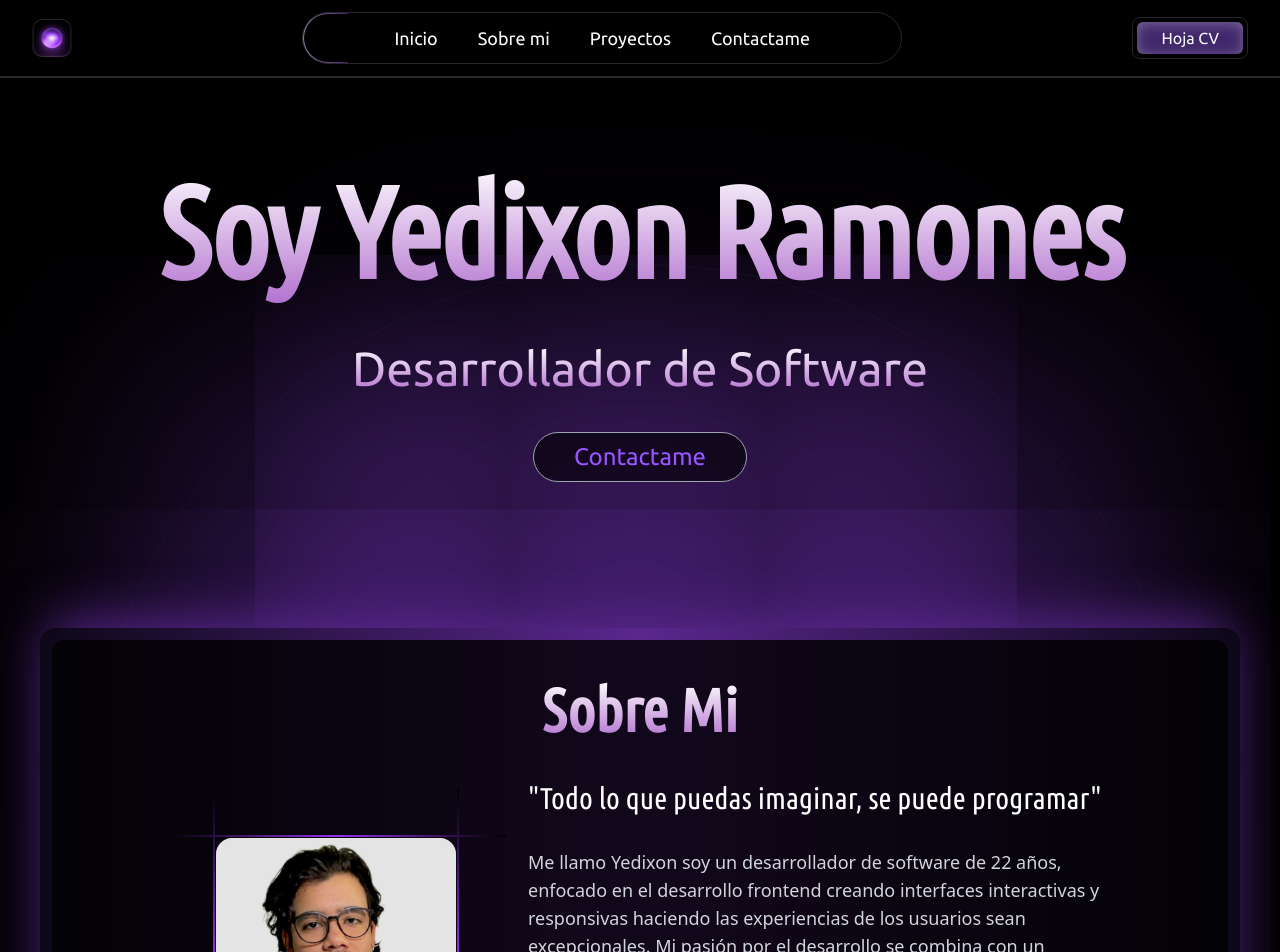
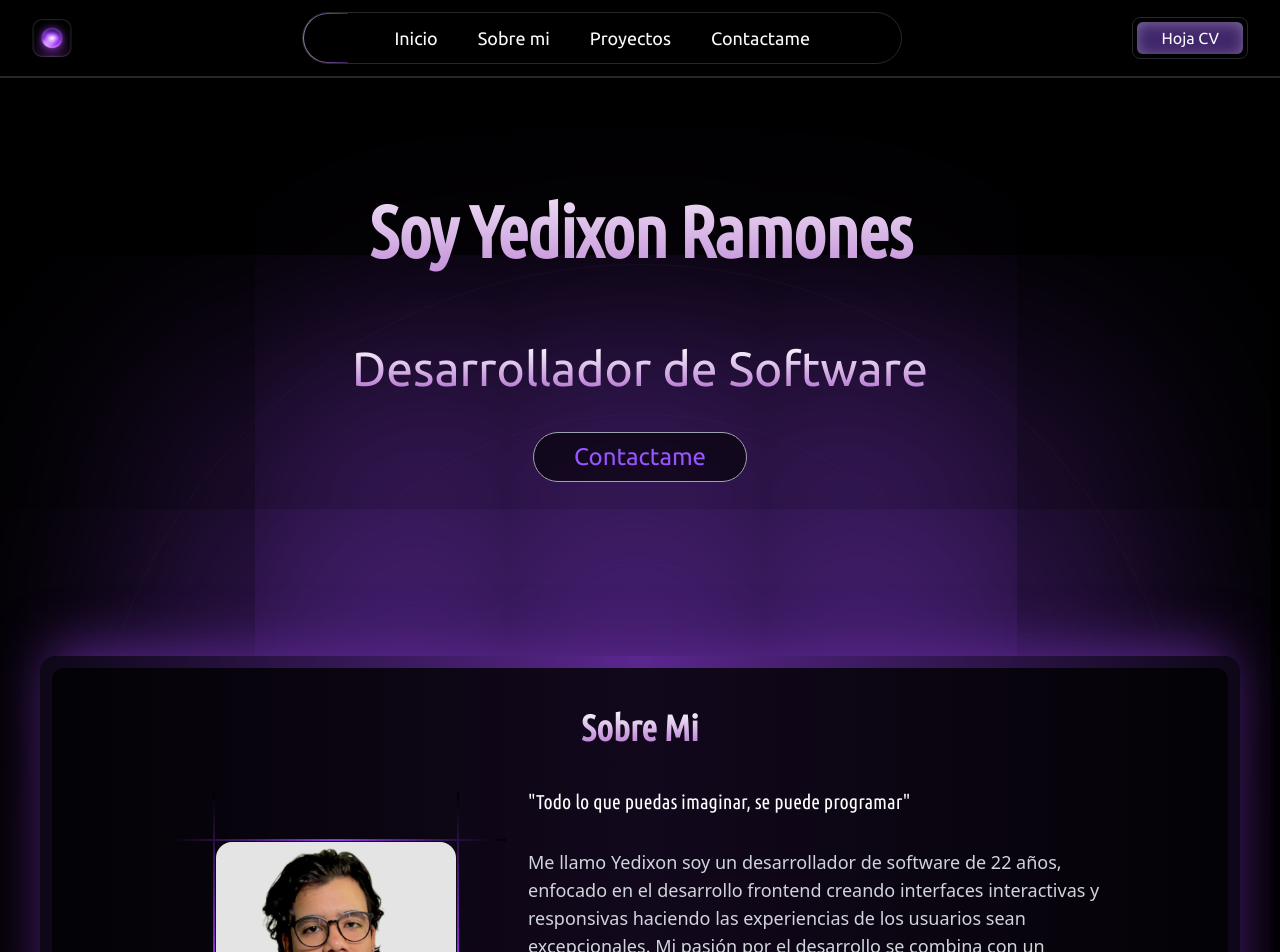
Before and after one commit to YedyDevx/YedyDevx, a Next.js app: page / in a window 1280 px wide. Shown: the top 952 px of the page. Built offline with nearby package versions, Linux system fonts and the light colour scheme.

Commit message:
Ajustes de deploy

```diff
--- a/app/components/AboutMe/AboutContent.js
+++ b/app/components/AboutMe/AboutContent.js
@@ -1,7 +1,7 @@
 const AboutContent = () => {
     return (
         <div className="flex flex-col gap-6 md:gap-8 max-w-xl">
-            <h2 className="text-xl md:text-3xl text-white font-ubuntu-condensed font-light">
+            <h2 className="text-xl md:text-xl text-white font-ubuntu-condensed font-light">
                 "Todo lo que puedas imaginar, se puede programar"
             </h2>
             <p className="text-gray-300 text-sm md:text-lg ">
--- a/app/components/AboutMe/AboutMe.js
+++ b/app/components/AboutMe/AboutMe.js
@@ -6,7 +6,7 @@ const AboutMe = () => {
     return (
         <div name="aboutme"  className="bg-gradient-to-l from-[#0d0718] via-[#5a278e] to-[#0d0718]  w-[350px] sm:w-[600px] md:w-[700px] lg:w-[800px] xl:w-[1200px]  absolute  bottom-[0px] sm:bottom-[110px] md:bottom-[0px] rounded-2xl  z-40  mx-4 p-3 transition-all duration-300 shadow-[0_-15px_55px_-10px_#5a278e] ">
             <div className="w-full h-full flex flex-col justify-center items-center bg-black/80 rounded-xl py-10 ">
-                <h2 className="text-3xl md:text-6xl  text-white font-ubuntu-condensed gradient-text font-bold pb-5 lg:pb-0">Sobre Mi </h2>
+                <h2 className="text-3xl md:text-4xl  text-white font-ubuntu-condensed gradient-text font-bold pb-5 lg:pb-0">Sobre Mi </h2>
                 <div className="flex flex-col xl:flex-row items-center gap-8 p-6 md:p-10">
                     <ProfileImage />
                     <AboutContent />
--- a/app/components/Section-1/Section1.js
+++ b/app/components/Section-1/Section1.js
@@ -9,7 +9,7 @@ const Section1 = () => {
         <main name="home" className="flex justify-center items-center relative min-h-screen w-full mt-16">
             <Shadow />
             <div className="absolute top-0 z-40 flex flex-col items-center gap-5 sm:gap-14 md:gap-16 lg:gap-10">
-                <h1 className="font-semibold font-ubuntu-condensed text-center text-6xl sm:text-7xl md:text-8xl lg:text-9xl gradient-text mt-20 sm:mt-7 md:mt-20 lg:mt-24 md:p-8">
+                <h1 className="font-semibold font-ubuntu-condensed text-center text-6xl sm:text-7xl md:text-8xl lg:text-7xl gradient-text mt-20 sm:mt-7 md:mt-20 lg:mt-24 md:p-8">
                     <TypingAnimation>
                         Soy Yedixon Ramones
                     </TypingAnimation>
```
